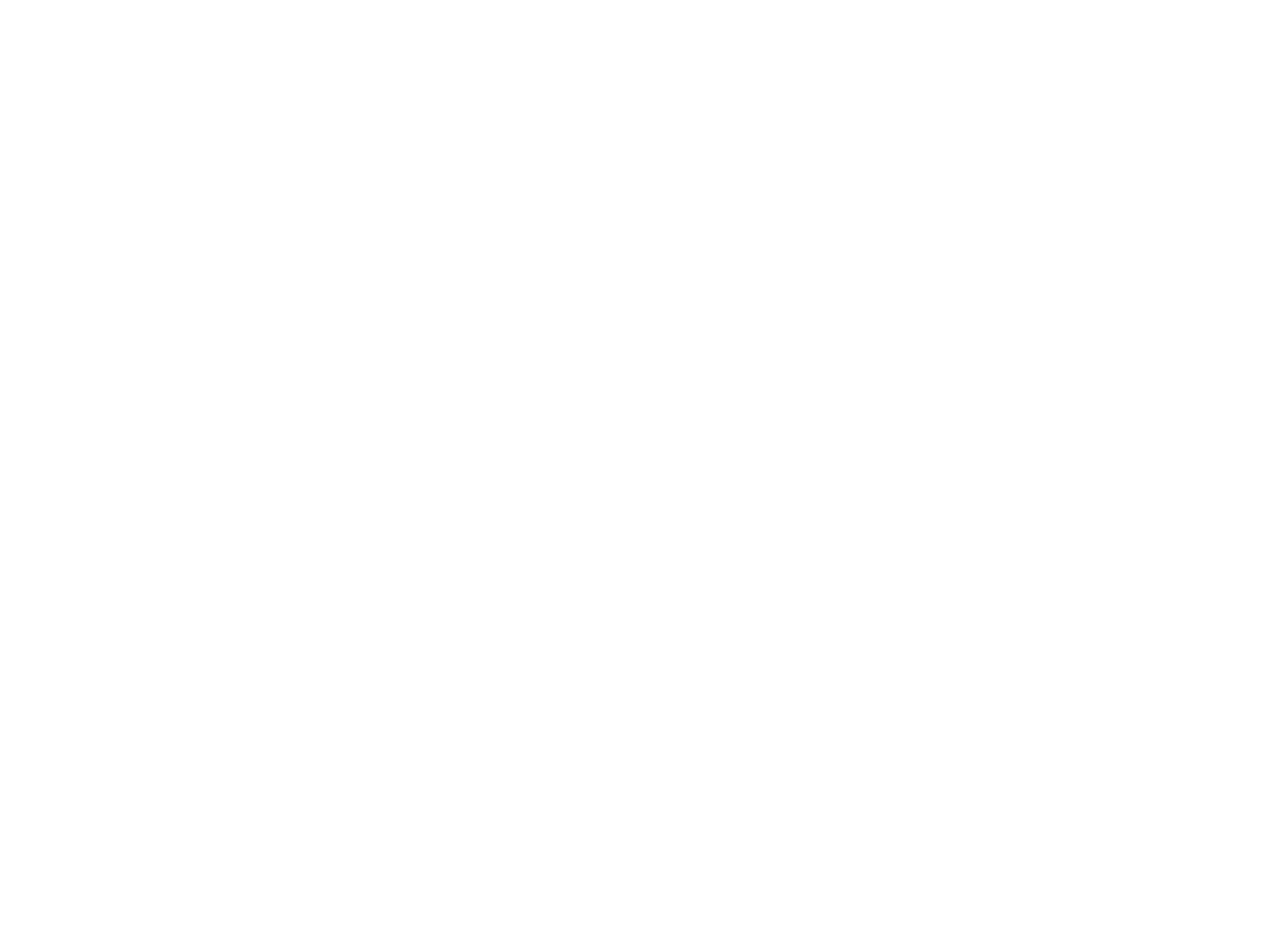
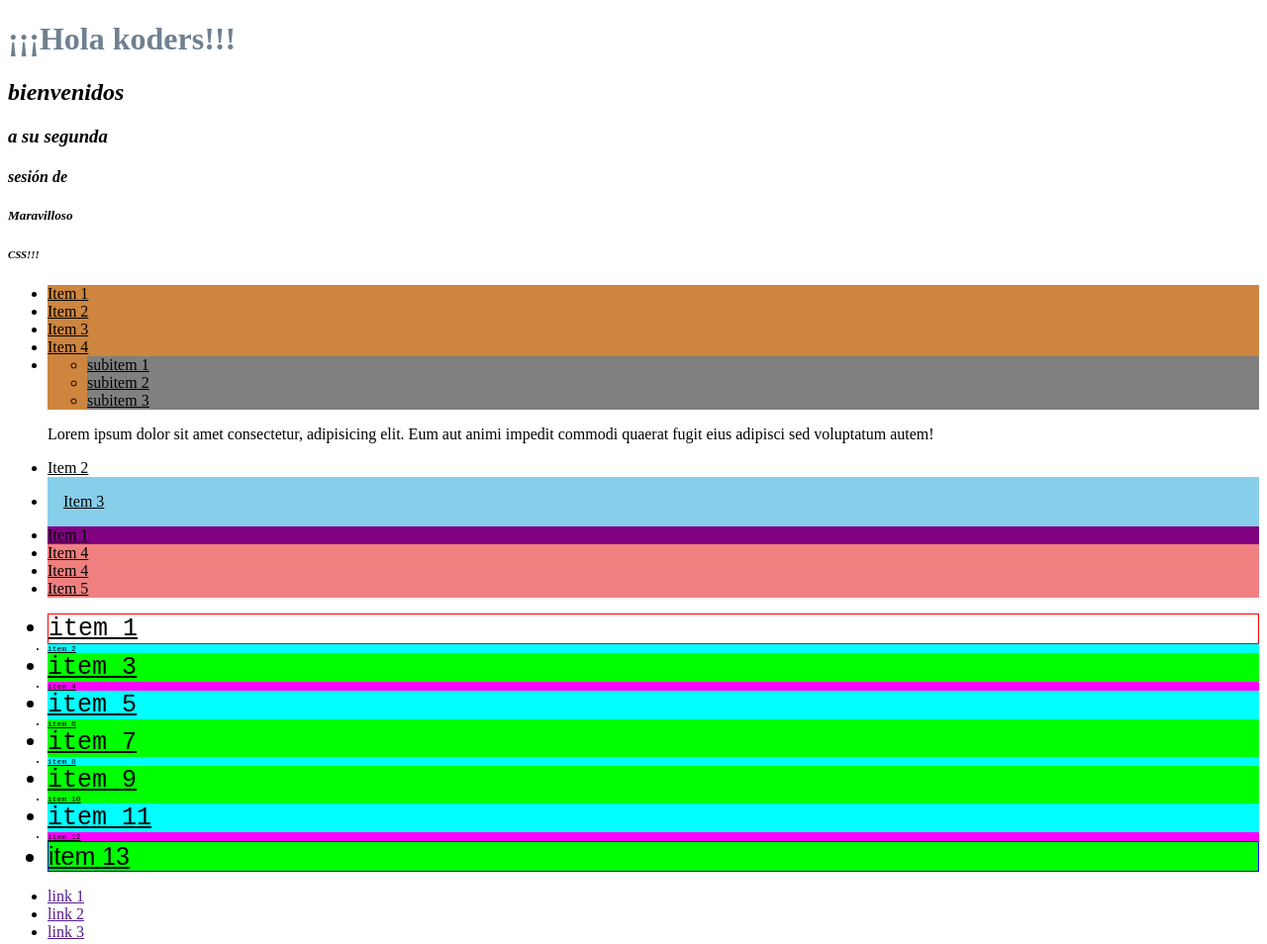
Before and after one commit to Israel2709/11vageneracion, a plain HTML site: page s2css/index.html in a window 1280 px wide. Shown: the whole page at 99% size. Before the commit the page ends 800 px from the top, so only its background shows below. Drawn offline with Linux system fonts and the light colour scheme.

Commit message:
css selectors :art:

```diff
--- a/s2css/css/style.css
+++ b/s2css/css/style.css
@@ -0,0 +1,123 @@
+h1{
+    color:peru;
+}
+
+h1{
+   color:slategray
+}
+
+
+
+#main-heading{
+    font-style: normal;
+}
+
+.text-oblique{
+    font-style: oblique;
+}
+
+.text-italic{
+    font-style:italic;
+}
+
+li{
+    text-decoration: underline;
+}
+
+/*selector por anidación*/
+/* selecciona TODOS los li que se encuentren DENTRO de un elemento con el id "lista-1"*/
+
+#lista-1 li{
+  background-color:#acacac;
+}
+
+#lista-1 li ul li{
+    background-color:springgreen
+}
+
+.lista-tipo-1{
+    .....
+}
+
+.lista-tipo-1 p{
+    .....
+}
+
+.lista-tipo-1 p span{
+    .....
+}
+
+ul#lista-1
+
+.bg-red{
+    background: red;
+}
+
+
+/*selector de conjunción*/
+p.bg-red{
+
+}
+
+
+.lista-tipo-1 li{
+  background:gray
+}
+
+/*selector de descendiente directo*/
+.lista-tipo-1 > li{
+    background:peru
+}
+
+.lista-tipo-2 li.active{
+    background:skyblue;
+    padding:1rem;
+    text-decoration:underline
+}
+
+/* selector de sucesores*/
+.lista-tipo-2 li.active ~ li{
+    background-color:lightcoral
+}
+
+/* selector de sucesor adyacente*/
+.lista-tipo-2 li.active + li{
+    background-color:purple
+}
+
+.lista-tipo-3 li + li{
+    background:lime;
+}
+
+
+.lista-tipo-3 li:nth-of-type(odd){
+    font-size:25px;
+}
+
+.lista-tipo-3 li:nth-of-type(even){
+    font-size:8px;
+}
+
+.lista-tipo-3 li:nth-of-type(4n){
+    background-color:magenta
+}
+
+.lista-tipo-3 li:nth-of-type(3n + 2){
+    background-color:cyan
+}
+
+.lista-tipo-3 li:first-of-type{
+    border:1px solid red;
+}
+
+.lista-tipo-3 li:last-of-type{
+    border:1px solid blue
+}
+
+.lista-tipo-3 li:not(:first-of-type){
+    font-family:Arial, Helvetica, sans-serif
+}
+
+.lista-tipo-3 li:not(:last-of-type){
+    font-family: 'Courier New', Courier, monospace;
+}
--- a/s2css/index.html
+++ b/s2css/index.html
@@ -1,5 +1,6 @@
 <!DOCTYPE html>
 <html lang="en">
+
 <head>
     <meta charset="UTF-8">
     <meta http-equiv="X-UA-Compatible" content="IE=edge">
@@ -7,7 +8,64 @@
     <title>Document</title>
     <link rel="stylesheet" href="css/style.css">
 </head>
+
 <body>
+    <h1 id="main-heading" class="text-italic">¡¡¡Hola koders!!!</h1>
+    <h2 class="text-italic">bienvenidos</h2>
+    <h3 class="text-italic">a su segunda</h3>
+    <h4 class="text-italic">sesión de </h4>
+    <h5 class="text-italic">Maravilloso</h5>
+    <h6 class="text-italic text-oblique">CSS!!!</h6>
+
+    <ul class="lista-tipo-1"><!--lista 1-->
+        <li class="clase-1">Item 1</li>
+        <li>Item 2</li>
+        <li>Item 3</li>
+        <li>Item 4</li>
+        <li>
+            <ul>
+                <li>subitem 1</li>
+                <li>subitem 2</li>
+                <li>subitem 3</li>
+            </ul>
+        </li>
+        <p>Lorem ipsum dolor sit amet consectetur, adipisicing elit. Eum aut animi impedit commodi quaerat fugit eius adipisci sed voluptatum autem!</p>
+    </ul>
+
+    <ul class="lista-tipo-2">
+        <li>Item 2</li>
+        <li class="active">Item 3</li>
+        <li>Item 1</li>
+        <li>Item 4</li>
+        <li>Item 4</li>
+        <li>Item 5</li>
+    </ul>
+
+    <ul class="lista-tipo-3">
+        <li>item 1</li>
+        <li>item 2</li>
+        <li>item 3</li>
+        <li>item 4</li>
+        <li>item 5</li>
+        <li>item 6</li>
+        <li>item 7</li>
+        <li>item 8</li>
+        <li>item 9</li>
+        <li>item 10</li>
+        <li>item 11</li>
+        <li>item 12</li>
+        <li>item 13</li>
+    </ul>
+
+    <nav>
+        <ul>
+            <li><a href="">link 1</a></li>
+            <li><a href="" class="active">link 2</a></li>
+            <li><a href="">link 3</a></li>
+        </ul>
+    </nav>
+
 
 </body>
+
 </html>
```
